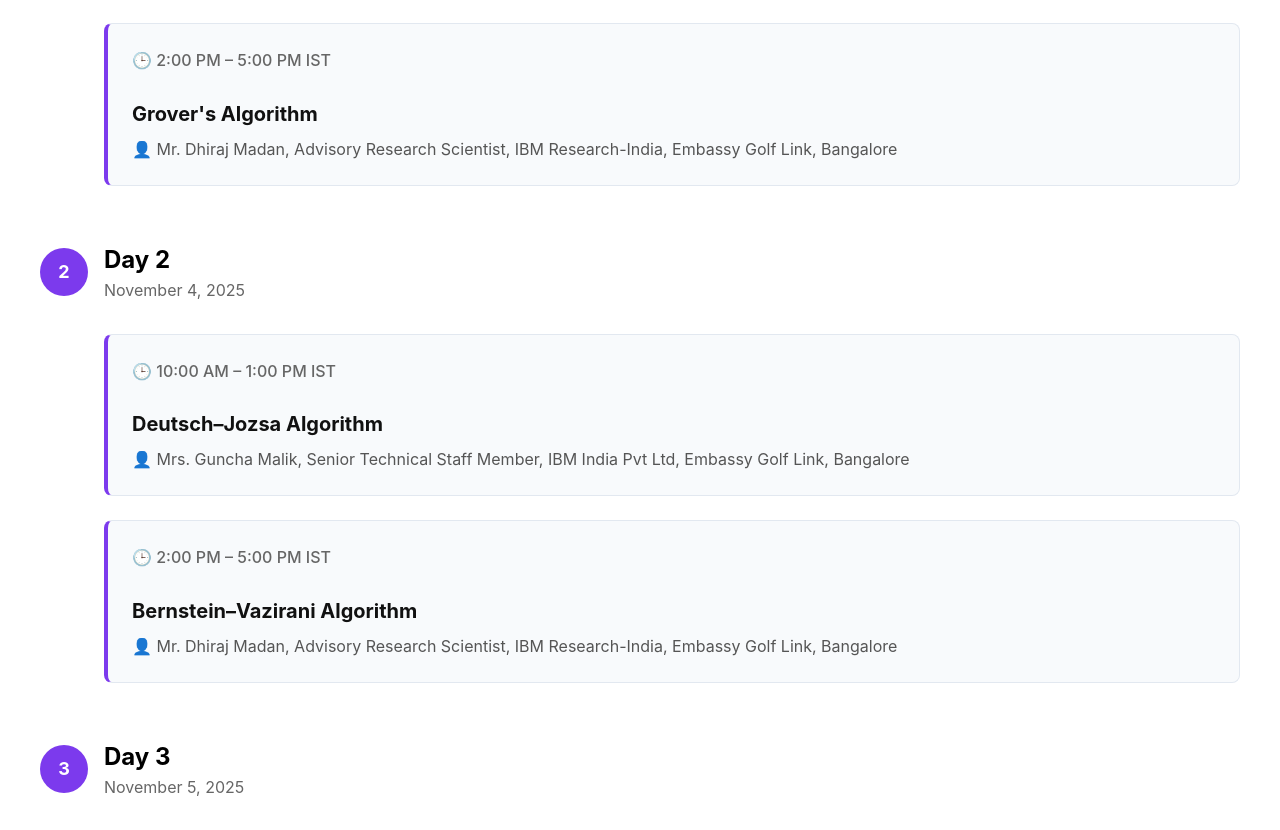
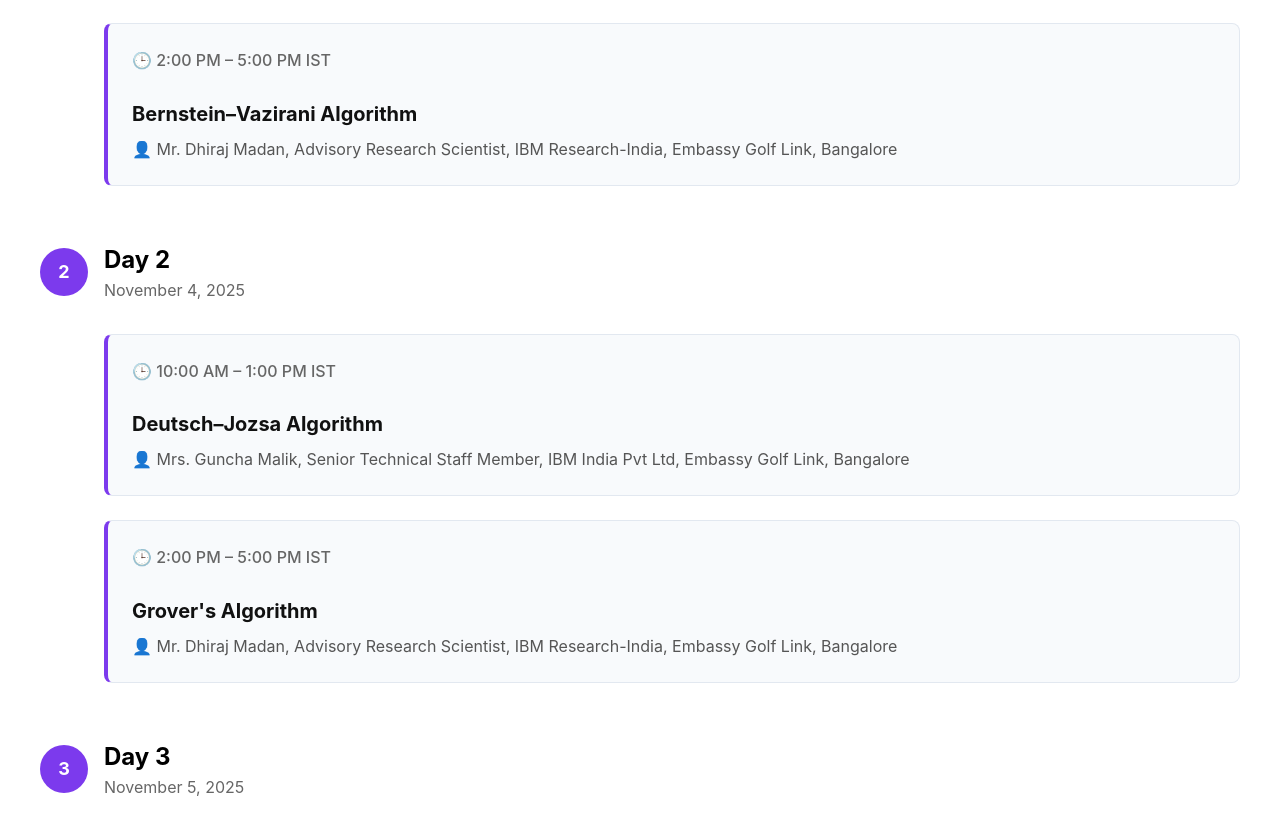
Before and after one commit to gourishetti-ruthvik/ibm_event_klu, a React (Vite) app: page / in a window 1280 px wide. Shown: the part 2831-3661 px from the top of the page. Built offline with nearby package versions, Linux system fonts and the light colour scheme.

Commit message:
made changes in the topics to be delivered on day-3,4

```diff
--- a/src/App.tsx
+++ b/src/App.tsx
@@ -326,14 +326,14 @@ function App() {
                   sessions: [
                     { time: "10:00 AM IST", title: "Inaugural Address", speaker: "Dr. L. Venkata Subramaniam, IBM Quantum India Lead" },
                     { time: "10:15 AM – 1:00 PM IST", title: "Shor's Algorithm", speaker: "Dr. Jayakumar Vaithiyashankar, CEO of Anuthantra" },
-                    { time: "2:00 PM – 5:00 PM IST", title: "Grover's Algorithm", speaker: "Mr. Dhiraj Madan, Advisory Research Scientist, IBM Research-India, Embassy Golf Link, Bangalore" }
+                    { time: "2:00 PM – 5:00 PM IST", title: "Bernstein–Vazirani Algorithm", speaker: "Mr. Dhiraj Madan, Advisory Research Scientist, IBM Research-India, Embassy Golf Link, Bangalore" }
                   ]
                 },
                 {
                   date: "November 4, 2025",
                   sessions: [
                     { time: "10:00 AM – 1:00 PM IST", title: "Deutsch–Jozsa Algorithm", speaker: "Mrs. Guncha Malik, Senior Technical Staff Member, IBM India Pvt Ltd, Embassy Golf Link, Bangalore" },
-                    { time: "2:00 PM – 5:00 PM IST", title: "Bernstein–Vazirani Algorithm", speaker: "Mr. Dhiraj Madan, Advisory Research Scientist, IBM Research-India, Embassy Golf Link, Bangalore" }
+                    { time: "2:00 PM – 5:00 PM IST", title: "Grover's Algorithm", speaker: "Mr. Dhiraj Madan, Advisory Research Scientist, IBM Research-India, Embassy Golf Link, Bangalore" }
                   ]
                 },
                 {
```
